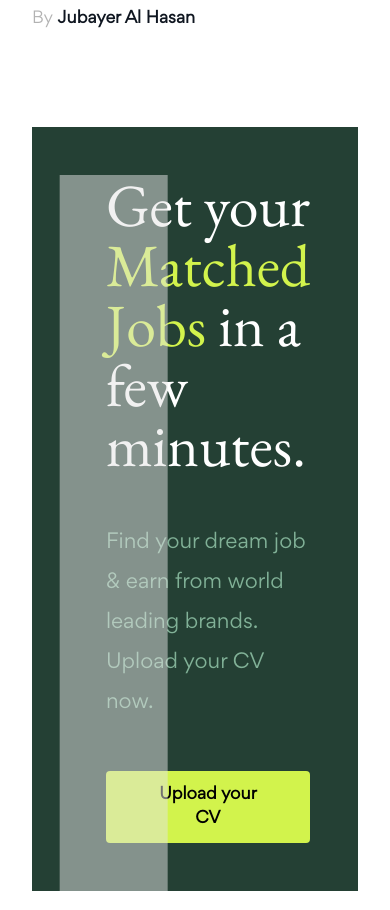
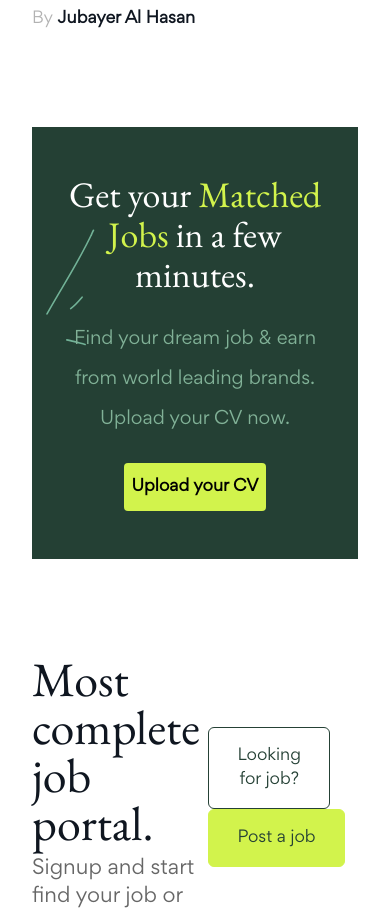
Before and after one commit to johnmal-dev/jobi, a React (Vite) app: page / in a window 390 px wide. Shown: the part 10660-11570 px from the top of the page. Built offline with nearby package versions, Linux system fonts and the light colour scheme.

Commit message:
add responsiveness to cv section

```diff
--- a/src/components/sections/UploadCVSection.jsx
+++ b/src/components/sections/UploadCVSection.jsx
@@ -3,24 +3,24 @@ import React from 'react'
 const UploadCVSection = () => {
   return (
     <div className="container overflow-hidden">
-      <div className="relative mx-auto my-24 flex items-center justify-center overflow-hidden bg-cv-section bg-cover bg-center bg-no-repeat px-12 text-white">
+      <div className="relative mx-auto my-24 grid grid-cols-1 overflow-hidden bg-cv-section bg-cover bg-center bg-no-repeat px-8 text-white xs:px-12 sm:grid-cols-3 lg:grid-cols-2">
         {/* Left */}
-        <div className="flex-1"></div>
+        <div></div>
         {/* Right */}
-        <div className="my-12 flex-1 space-y-12">
-          <h3 className="font-heading text-6xl">
+        <div className="my-12 space-y-6 text-center sm:col-start-3 sm:text-left lg:col-start-auto lg:col-end-auto xl:space-y-12">
+          <h3 className="font-heading text-4xl lg:text-5xl xl:text-6xl">
             Get your <span className="text-primary-300">Matched Jobs</span> in a
             few minutes.
           </h3>
-          <p className="mt text-xl leading-10 text-primary-450">
+          <p className="mt text-lg leading-10 text-primary-450 lg:text-xl">
             Find your dream job & earn from world leading brands. Upload your CV
             now.
           </p>
-          <button className="mt-10 inline-block rounded bg-primary-300 px-10 py-3 font-bold text-black">
+          <button className="mt-10 inline-block rounded bg-primary-300 px-2 py-3 font-bold text-black md:px-10 md:text-sm lg:text-base">
             Upload your CV
           </button>
         </div>
-        <div className="absolute left-1/4 bottom-0 h-full w-1/3 -translate-x-1/2 translate-y-12 bg-secondary-400 bg-opacity-50"></div>
+        <div className="absolute left-1/4 bottom-0 hidden h-full w-1/2 -translate-x-1/3 translate-y-14 bg-secondary-400 bg-opacity-50 sm:block lg:w-1/3 lg:translate-y-20 lg:-translate-x-1/2 xl:translate-y-12"></div>
       </div>
     </div>
   )
```
